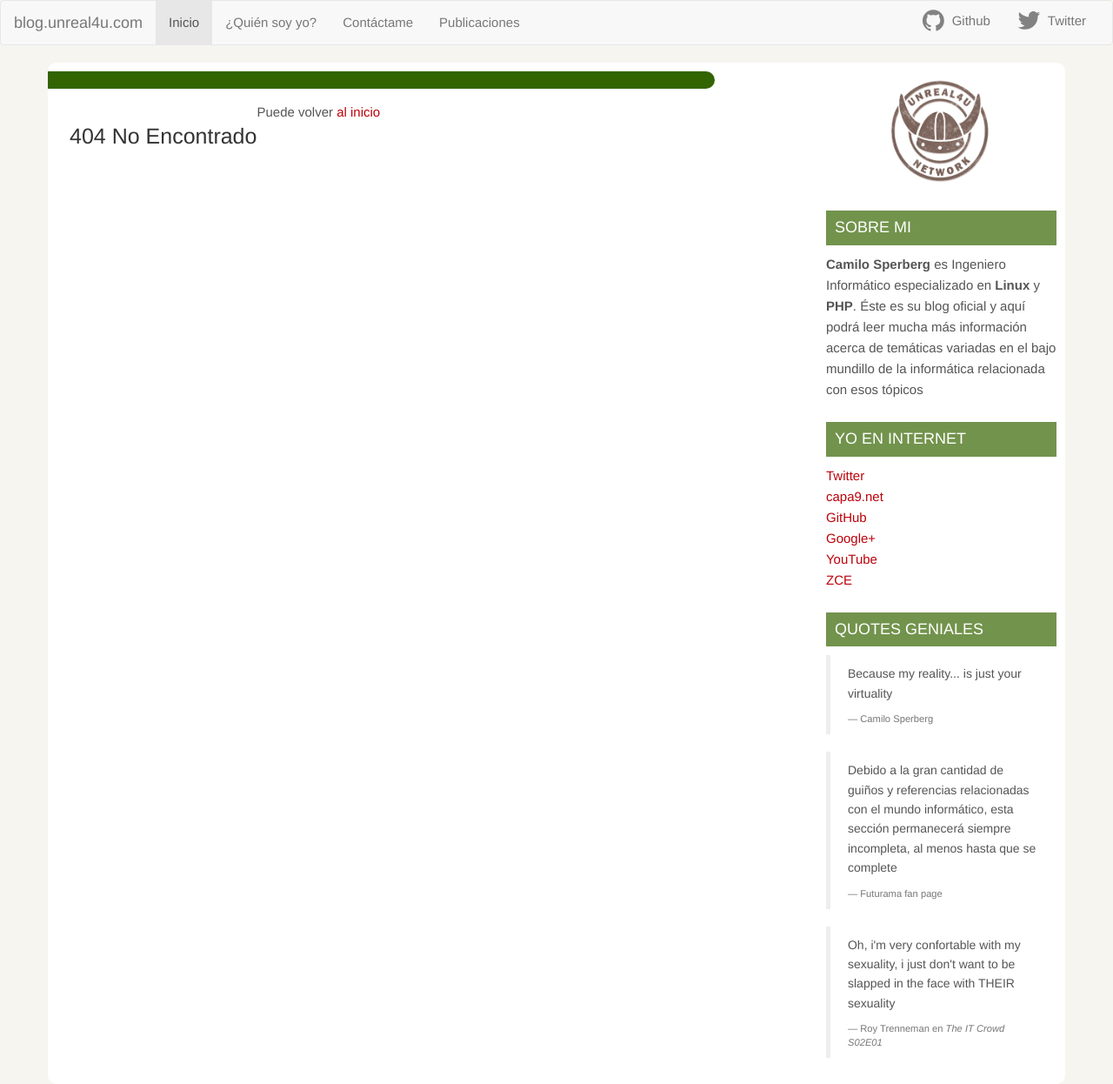
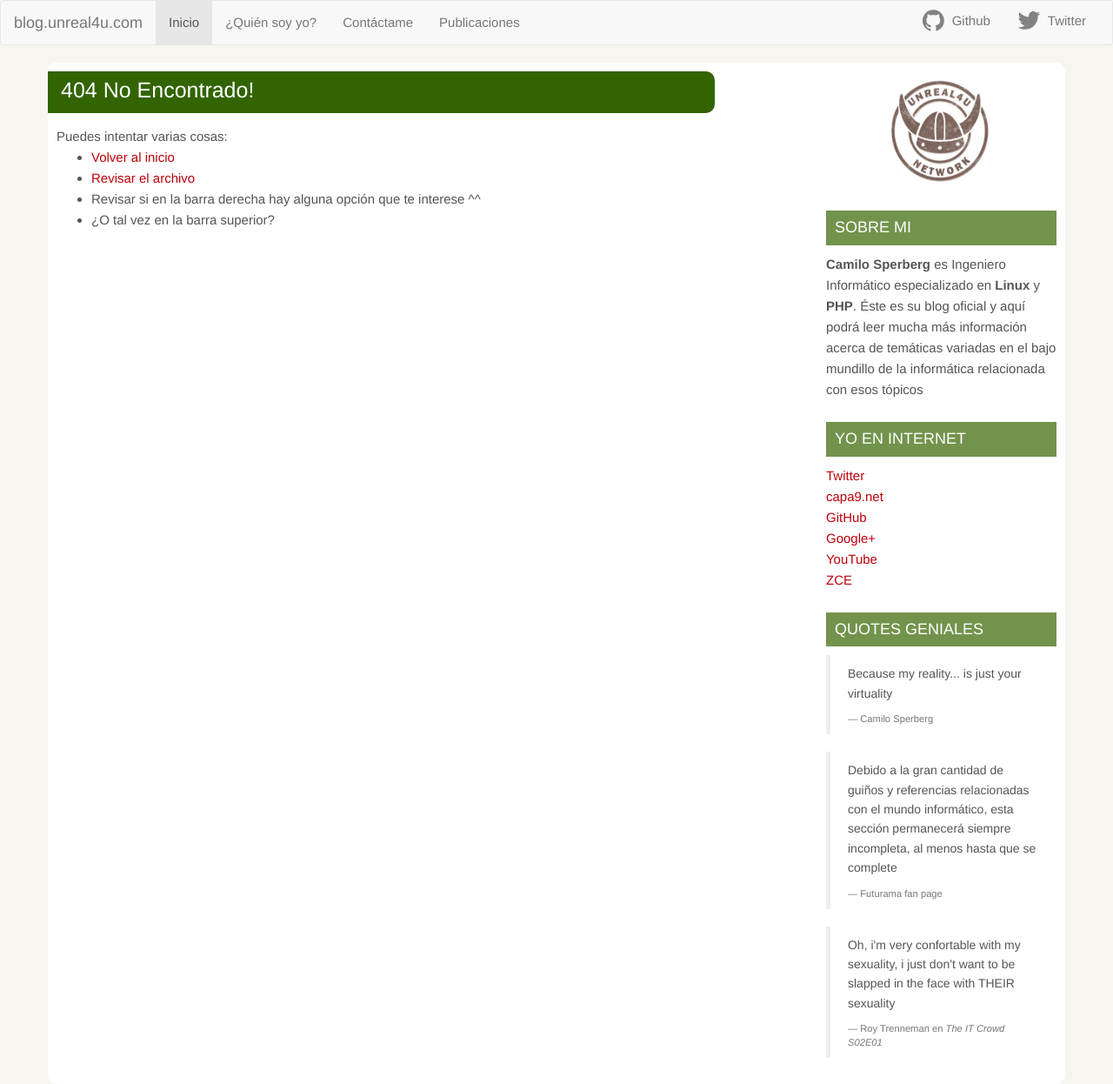
Before and after one commit to unreal4u/blog, a Jekyll site: the page built from 404.html, in a window 1280 px wide. Shown: the whole page at 87% size. Built offline with Jekyll 4.4.1, drawn with Linux system fonts in a browser that asks for light colours.

Commit message:
Fixing some bugs

```diff
--- a/404.html
+++ b/404.html
@@ -1,8 +1,14 @@
 ---
 layout: page
+title: 404 No Encontrado!
 ---
 
-<div class="home">
-    <h1>404 No Encontrado</h1>
-    <p>Puede volver <a href="{{ site.url }}">al inicio</a></p>
+<div>
+    <span>Puedes intentar varias cosas:</span>
+    <ul>
+        <li><a href="{{ site.baseurl }}/">Volver al inicio</a></li>
+        <li><a href="{{ site.url }}/archive/">Revisar el archivo</a></li>
+        <li>Revisar si en la barra derecha hay alguna opción que te interese ^^</li>
+        <li>¿O tal vez en la barra superior?</li>
+    </ul>
 </div>
--- a/_includes/sidebar.html
+++ b/_includes/sidebar.html
@@ -1,4 +1,4 @@
-<a href="{{ site.baseurl }}"><img src="/images/unreal4u-logo.jpg" class="sidebar-logo" /></a>
+<a href="{{ site.baseurl }}/"><img src="/images/unreal4u-logo.jpg" class="sidebar-logo" /></a>
 
 <h4 class="sidebar-title">Sobre mi</h4>
 <span><strong>Camilo Sperberg</strong> es Ingeniero Informático especializado en <strong>Linux</strong> y <strong>PHP</strong>. Éste es su blog oficial
--- a/tecnocracia-un-mundo-gobernado-por-la-ciencia/index.markdown
+++ b/tecnocracia-un-mundo-gobernado-por-la-ciencia/index.markdown
@@ -6,9 +6,8 @@ layout: page
 slug: tecnocracia-un-mundo-gobernado-por-la-ciencia
 wordpress_id: 732
 sitemap: false
+title: "Tecnocracia: un mundo gobernado por la ciencia"
 ---
-
-# Tecnocracia: un mundo gobernado por la ciencia
 
 ### El original de este artículo [lo pueden encontrar en Neoteo](http://www.neoteo.com/tecnocracia-un-mundo-gobernado-por-la-14227), sin embargo lo copio acá porque es un artículo demasiado bueno así que más vale tener una copia de respaldo. Todos los derechos son de Neoteo.
 
```
